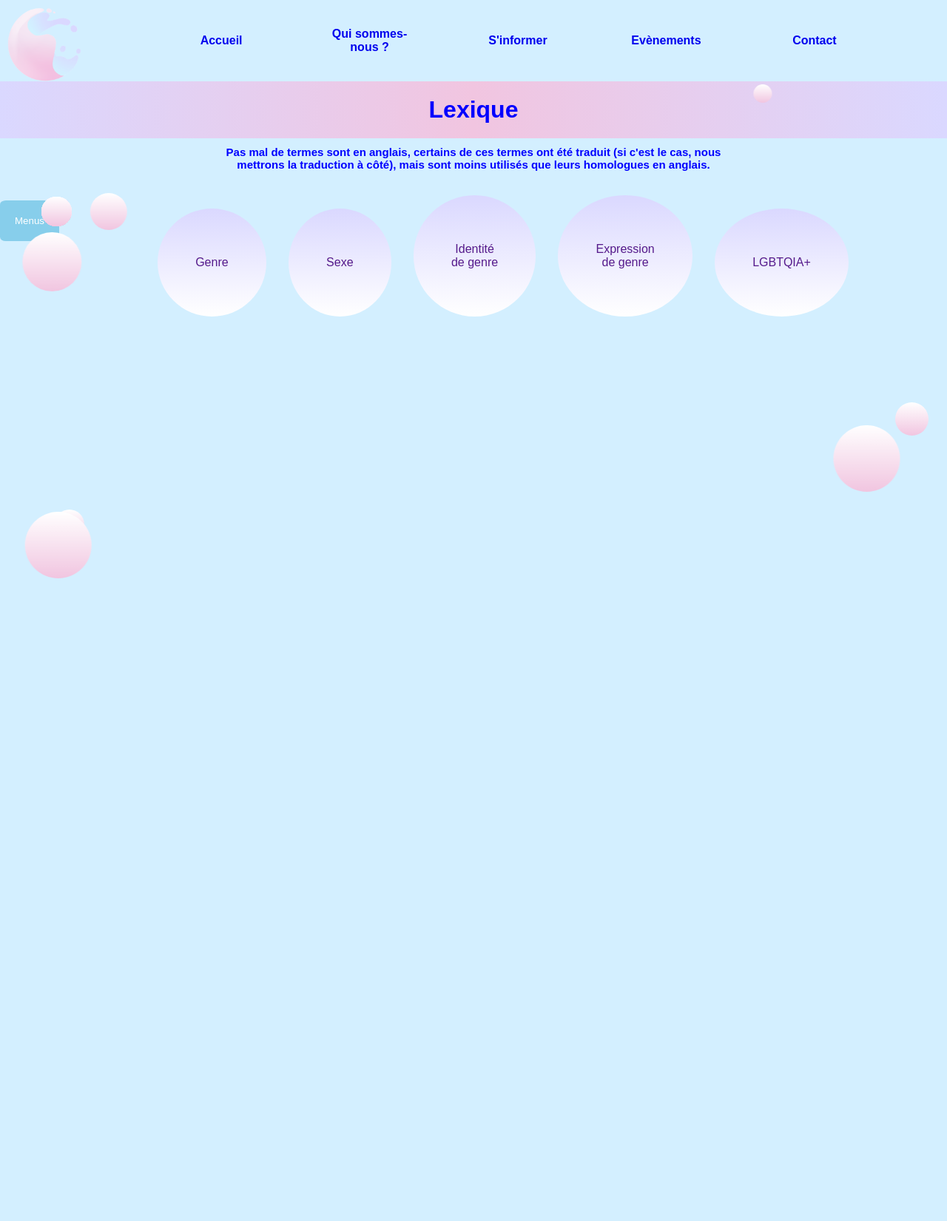
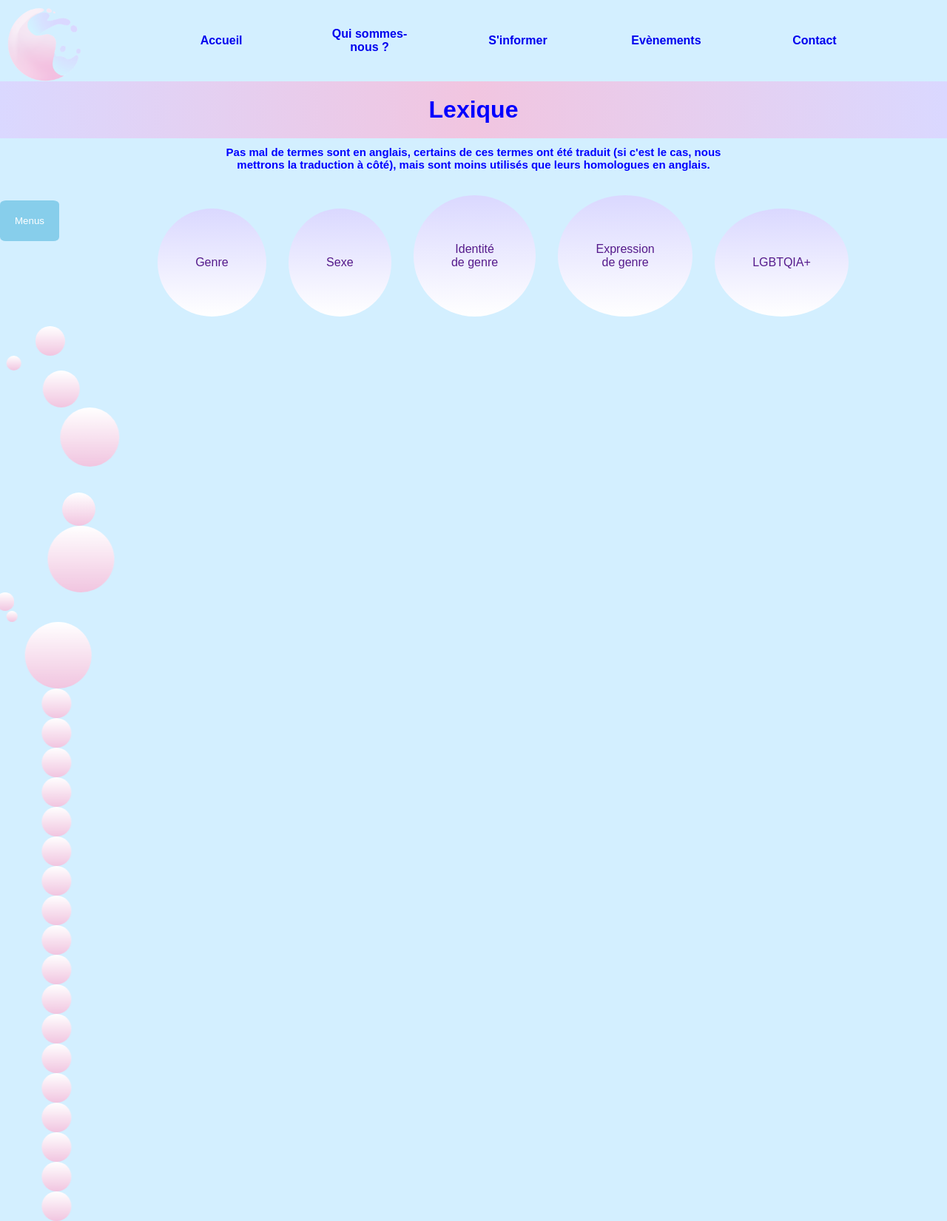
Before and after one commit to Floramvs/SAE, a PHP site: page /SAE/informer.php in a window 1280 px wide. Shown: the whole page at 74% size. Before the commit the page ends 782 px from the top, so only its background shows below. Run offline with PHP 8.4, Linux system fonts and the light colour scheme.

Commit message:
mise à jour 11/01

```diff
--- a/public/css/informer.css
+++ b/public/css/informer.css
@@ -88,7 +88,6 @@ body,html{
     background:#d3efff;
   }
   .bubbles{
-    position:absolute;
     width:100%;
     height: 100%;
     z-index:0;
@@ -97,7 +96,6 @@ body,html{
     left:0;
   }
   .bubble{
-    position: absolute;
     bottom:-100px;
     width:40px;
     height: 40px;
--- a/équipe.php
+++ b/équipe.php
@@ -1,7 +1,5 @@
 <?php
 include 'liste.php';?>
-<?php include "app/view/common/header.php" ?>
-<?php include "app/view/common/footer.php" ?>
 
 
 
@@ -23,6 +21,7 @@ include 'liste.php';?>
 
 
 <body>
+<?php include "app/view/common/header.php" ?>
 
 <section class="sticky">
     <?php
@@ -101,7 +100,7 @@ echo '</div>';
   </main>
 
 
-
+  <?php include "app/view/common/footer.php" ?>
 
 
   <footer>
```
